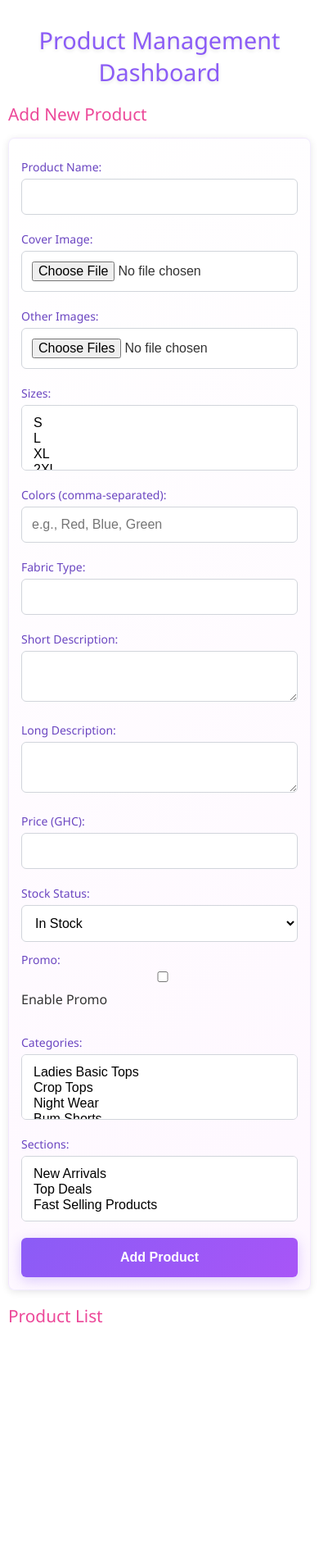
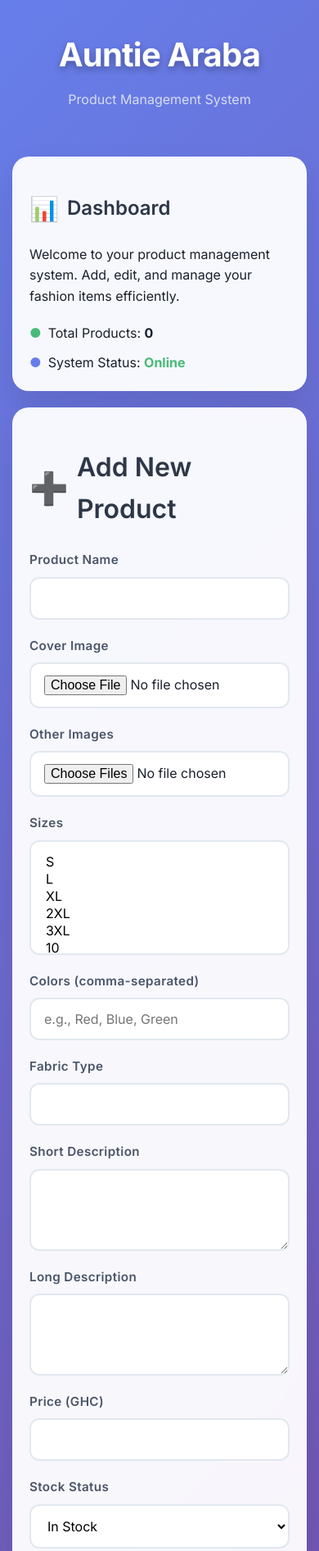
Before and after one commit to dromorongit/AuntieArabaShopPMS, a website: page index.html in a window 390 px wide. Shown: the top 1892 px of the page at 82% size. Before the commit the page ends 1644 px from the top, so only its background shows below. Drawn offline with Linux system fonts and the light colour scheme; no server answers.

Commit message:
Modernize dashboard UI: add professional design with cards, gradients, responsive layout, and improved UX

```diff
--- a/index.html
+++ b/index.html
@@ -7,21 +7,50 @@
   <link rel="stylesheet" href="style.css">
 </head>
 <body>
-  <h1>Product Management Dashboard</h1>
+  <div class="container">
+    <header class="header">
+      <h1>Auntie Araba</h1>
+      <p class="subtitle">Product Management System</p>
+    </header>
 
-  <section id="add-product">
+    <div class="dashboard">
+      <aside class="sidebar">
+        <h2>Dashboard</h2>
+        <p>Welcome to your product management system. Add, edit, and manage your fashion items efficiently.</p>
+        <div style="margin-top: 20px;">
+          <div style="display: flex; align-items: center; gap: 8px; margin-bottom: 10px;">
+            <span style="color: #48bb78;">●</span>
+            <span>Total Products: <strong id="total-products">0</strong></span>
+          </div>
+          <div style="display: flex; align-items: center; gap: 8px;">
+            <span style="color: #667eea;">●</span>
+            <span>System Status: <strong style="color: #48bb78;">Online</strong></span>
+          </div>
+        </div>
+      </aside>
+
+      <main class="main-content">
+        <section id="add-product" class="section">
           <h2 id="form-title">Add New Product</h2>
           <form id="addProductForm" enctype="multipart/form-data">
-      <label for="product_name">Product Name:</label>
-      <input type="text" id="product_name" required><br>
+            <div class="form-grid">
+              <div class="form-group">
+                <label for="product_name">Product Name</label>
+                <input type="text" id="product_name" required>
+              </div>
 
-      <label for="cover_image">Cover Image:</label>
-      <input type="file" id="cover_image" name="cover_image" accept="image/*"><br>
+              <div class="form-group">
+                <label for="cover_image">Cover Image</label>
+                <input type="file" id="cover_image" name="cover_image" accept="image/*">
+              </div>
 
-      <label for="other_images">Other Images:</label>
-      <input type="file" id="other_images" name="other_images" accept="image/*" multiple><br>
+              <div class="form-group">
+                <label for="other_images">Other Images</label>
+                <input type="file" id="other_images" name="other_images" accept="image/*" multiple>
+              </div>
 
-      <label for="sizes">Sizes:</label>
+              <div class="form-group">
+                <label for="sizes">Sizes</label>
                 <select id="sizes" multiple>
                   <option value="S">S</option>
                   <option value="L">L</option>
@@ -39,35 +68,54 @@
                   <option value="18">18</option>
                   <option value="19">19</option>
                   <option value="20">20</option>
-      </select><br>
+                </select>
+              </div>
 
-      <label for="colors">Colors (comma-separated):</label>
-      <input type="text" id="colors" placeholder="e.g., Red, Blue, Green"><br>
+              <div class="form-group">
+                <label for="colors">Colors (comma-separated)</label>
+                <input type="text" id="colors" placeholder="e.g., Red, Blue, Green">
+              </div>
 
-      <label for="fabric_type">Fabric Type:</label>
-      <input type="text" id="fabric_type"><br>
+              <div class="form-group">
+                <label for="fabric_type">Fabric Type</label>
+                <input type="text" id="fabric_type">
+              </div>
 
-      <label for="short_description">Short Description:</label>
-      <textarea id="short_description" required></textarea><br>
+              <div class="form-group">
+                <label for="short_description">Short Description</label>
+                <textarea id="short_description" required></textarea>
+              </div>
 
-      <label for="long_description">Long Description:</label>
-      <textarea id="long_description"></textarea><br>
+              <div class="form-group">
+                <label for="long_description">Long Description</label>
+                <textarea id="long_description"></textarea>
+              </div>
 
-      <label for="price_ghc">Price (GHC):</label>
-      <input type="number" id="price_ghc" required><br>
+              <div class="form-group">
+                <label for="price_ghc">Price (GHC)</label>
+                <input type="number" id="price_ghc" required>
+              </div>
 
-      <label for="stock_status">Stock Status:</label>
+              <div class="form-group">
+                <label for="stock_status">Stock Status</label>
                 <select id="stock_status">
                   <option value="In Stock">In Stock</option>
                   <option value="Out of Stock">Out of Stock</option>
-      </select><br>
+                </select>
+              </div>
 
-      <label for="promo">Promo:</label>
-      <input type="checkbox" id="promo"> Enable Promo<br>
-      <label for="promo_price" id="promo_price_label" style="display: none;">Promo Price (GHC):</label>
-      <input type="number" id="promo_price" style="display: none;"><br>
+              <div class="form-group checkbox-group">
+                <input type="checkbox" id="promo">
+                <label for="promo">Enable Promo</label>
+              </div>
 
-      <label for="categories">Categories:</label>
+              <div class="form-group" id="promo_price_group" style="display: none;">
+                <label for="promo_price">Promo Price (GHC)</label>
+                <input type="number" id="promo_price">
+              </div>
+
+              <div class="form-group">
+                <label for="categories">Categories</label>
                 <select id="categories" multiple>
                   <option value="Ladies Basic Tops">Ladies Basic Tops</option>
                   <option value="Crop Tops">Crop Tops</option>
@@ -83,23 +131,30 @@
                   <option value="Unisex NFL Jerseys">Unisex NFL Jerseys</option>
                   <option value="Football Jerseys">Football Jerseys</option>
                   <option value="Other Ladies Fashion Items">Other Ladies Fashion Items</option>
-      </select><br>
+                </select>
+              </div>
 
-      <label for="sections">Sections:</label>
+              <div class="form-group">
+                <label for="sections">Sections</label>
                 <select id="sections" multiple>
                   <option value="New Arrivals">New Arrivals</option>
                   <option value="Top Deals">Top Deals</option>
                   <option value="Fast Selling Products">Fast Selling Products</option>
-      </select><br>
+                </select>
+              </div>
+            </div>
 
-      <button type="submit">Add Product</button>
+            <button type="submit" class="btn btn-primary">Add Product</button>
           </form>
         </section>
 
-  <section id="product-list">
+        <section id="product-list" class="section">
           <h2>Product List</h2>
-    <div id="products"></div>
+          <div id="products" class="products-grid"></div>
         </section>
+      </main>
+    </div>
+  </div>
 
   <script src="script.js"></script>
 </body>
--- a/style.css
+++ b/style.css
@@ -1,23 +1,116 @@
+@import url('https://fonts.googleapis.com/css2?family=Inter:wght@300;400;500;600;700&display=swap');
+
 * {
   box-sizing: border-box;
 }
 
 body {
-  font-family: 'Segoe UI', Tahoma, Geneva, Verdana, sans-serif;
+  font-family: 'Inter', -apple-system, BlinkMacSystemFont, 'Segoe UI', Roboto, sans-serif;
   margin: 0;
+  padding: 0;
+  background: linear-gradient(135deg, #667eea 0%, #764ba2 100%);
+  color: #1a202c;
+  min-height: 100vh;
+  line-height: 1.6;
+}
+
+.container {
+  max-width: 1200px;
+  margin: 0 auto;
   padding: 20px;
-  background: linear-gradient(135deg, #ffffff 0%, #f8f9fa 100%);
-  color: #333;
-  min-height: 100vh;
+}
+
+.header {
+  text-align: center;
+  margin-bottom: 40px;
+  padding: 40px 0;
 }
 
 h1 {
-  color: #8b5cf6; /* Purple */
-  text-align: center;
-  margin-bottom: 30px;
-  font-size: 2.5em;
-  font-weight: 300;
-  text-shadow: 0 2px 4px rgba(0,0,0,0.1);
+  color: #ffffff;
+  font-size: 3.5em;
+  font-weight: 700;
+  margin: 0;
+  text-shadow: 0 4px 8px rgba(0,0,0,0.3);
+  letter-spacing: -0.02em;
+}
+
+.subtitle {
+  color: #e2e8f0;
+  font-size: 1.2em;
+  font-weight: 400;
+  margin-top: 10px;
+  opacity: 0.9;
+}
+
+.dashboard {
+  display: grid;
+  grid-template-columns: 1fr;
+  gap: 30px;
+}
+
+@media (min-width: 1024px) {
+  .dashboard {
+    grid-template-columns: 300px 1fr;
+  }
+}
+
+.sidebar {
+  background: rgba(255, 255, 255, 0.95);
+  backdrop-filter: blur(10px);
+  border-radius: 20px;
+  padding: 30px;
+  box-shadow: 0 20px 40px rgba(0,0,0,0.1);
+  border: 1px solid rgba(255, 255, 255, 0.2);
+}
+
+.sidebar h2 {
+  color: #2d3748;
+  font-size: 1.5em;
+  font-weight: 600;
+  margin-bottom: 20px;
+  display: flex;
+  align-items: center;
+  gap: 10px;
+}
+
+.sidebar h2::before {
+  content: "📊";
+  font-size: 1.2em;
+}
+
+.main-content {
+  display: flex;
+  flex-direction: column;
+  gap: 30px;
+}
+
+.section {
+  background: rgba(255, 255, 255, 0.95);
+  backdrop-filter: blur(10px);
+  border-radius: 20px;
+  padding: 30px;
+  box-shadow: 0 20px 40px rgba(0,0,0,0.1);
+  border: 1px solid rgba(255, 255, 255, 0.2);
+}
+
+.section h2 {
+  color: #2d3748;
+  font-size: 2em;
+  font-weight: 600;
+  margin-bottom: 25px;
+  display: flex;
+  align-items: center;
+  gap: 10px;
+}
+
+.section h2::before {
+  content: "➕";
+  font-size: 1.2em;
+}
+
+#product-list h2::before {
+  content: "📦";
 }
 
 h2 {
@@ -27,160 +120,257 @@ h2 {
   font-weight: 400;
 }
 
-form {
-  background: linear-gradient(145deg, #ffffff 0%, #fef7ff 100%);
-  padding: 30px;
-  border-radius: 15px;
-  box-shadow: 0 10px 30px rgba(139, 92, 246, 0.1), 0 1px 8px rgba(0,0,0,0.1);
-  max-width: 900px;
-  margin: 0 auto;
-  border: 1px solid rgba(139, 92, 246, 0.1);
+.form-grid {
+  display: grid;
+  grid-template-columns: 1fr;
+  gap: 20px;
+}
+
+@media (min-width: 768px) {
+  .form-grid {
+    grid-template-columns: repeat(2, 1fr);
+  }
+}
+
+.form-group {
+  display: flex;
+  flex-direction: column;
 }
 
 label {
   display: block;
-  margin: 15px 0 8px;
-  color: #6b46c1; /* Darker purple */
-  font-weight: 500;
-  font-size: 1em;
+  margin-bottom: 8px;
+  color: #4a5568;
+  font-weight: 600;
+  font-size: 0.95em;
+  letter-spacing: 0.025em;
 }
 
 input, textarea, select {
   width: 100%;
-  padding: 12px 15px;
-  margin-bottom: 15px;
+  padding: 14px 16px;
   border: 2px solid #e2e8f0;
-  border-radius: 8px;
+  border-radius: 12px;
   font-size: 1em;
   transition: all 0.3s ease;
-  background: #fff;
+  background: #ffffff;
+  font-family: inherit;
 }
 
 input:focus, textarea:focus, select:focus {
   outline: none;
-  border-color: #ec4899; /* Pink */
-  box-shadow: 0 0 0 3px rgba(236, 72, 153, 0.1);
+  border-color: #667eea;
+  box-shadow: 0 0 0 3px rgba(102, 126, 234, 0.1);
+  transform: translateY(-1px);
 }
 
-button {
-  background: linear-gradient(135deg, #8b5cf6 0%, #a855f7 100%); /* Purple gradient */
+textarea {
+  resize: vertical;
+  min-height: 100px;
+}
+
+select[multiple] {
+  height: 140px;
+  background: #ffffff;
+}
+
+.checkbox-group {
+  display: flex;
+  align-items: center;
+  gap: 10px;
+  margin: 15px 0;
+}
+
+.checkbox-group input[type="checkbox"] {
+  width: auto;
+  margin: 0;
+}
+
+.checkbox-group label {
+  margin: 0;
+  cursor: pointer;
+}
+
+.btn {
+  background: linear-gradient(135deg, #667eea 0%, #764ba2 100%);
   color: white;
-  padding: 15px 30px;
+  padding: 16px 32px;
   border: none;
-  border-radius: 8px;
+  border-radius: 12px;
   cursor: pointer;
   font-size: 1.1em;
   font-weight: 600;
   transition: all 0.3s ease;
-  box-shadow: 0 4px 15px rgba(139, 92, 246, 0.3);
-  width: 100%;
+  box-shadow: 0 4px 15px rgba(102, 126, 234, 0.3);
+  display: inline-flex;
+  align-items: center;
+  gap: 8px;
+  text-decoration: none;
+  justify-content: center;
 }
 
-button:hover {
-  background: linear-gradient(135deg, #7c3aed 0%, #9333ea 100%);
+.btn:hover {
+  background: linear-gradient(135deg, #5a67d8 0%, #6b46c1 100%);
   transform: translateY(-2px);
-  box-shadow: 0 6px 20px rgba(139, 92, 246, 0.4);
+  box-shadow: 0 8px 25px rgba(102, 126, 234, 0.4);
 }
 
-select[multiple] {
-  height: 120px;
-  background: #fff;
+.btn:active {
+  transform: translateY(0);
 }
 
-#promo {
-  margin-right: 8px;
+.btn-primary::before {
+  content: "💾";
+  font-size: 1.2em;
 }
 
-label[for="promo"] {
-  display: inline;
-  margin-right: 10px;
+.btn-edit {
+  background: linear-gradient(135deg, #48bb78 0%, #38a169 100%);
+}
+
+.btn-edit::before {
+  content: "✏️";
+}
+
+.btn-delete {
+  background: linear-gradient(135deg, #f56565 0%, #e53e3e 100%);
+}
+
+.btn-delete::before {
+  content: "🗑️";
+}
+
+.products-grid {
+  display: grid;
+  grid-template-columns: repeat(auto-fill, minmax(300px, 1fr));
+  gap: 20px;
+}
+
+.product-card {
+  background: #ffffff;
+  border-radius: 16px;
+  padding: 24px;
+  box-shadow: 0 4px 20px rgba(0,0,0,0.08);
+  border: 1px solid rgba(255, 255, 255, 0.8);
+  transition: all 0.3s ease;
+  position: relative;
+  overflow: hidden;
+}
+
+.product-card::before {
+  content: '';
+  position: absolute;
+  top: 0;
+  left: 0;
+  right: 0;
+  height: 4px;
+  background: linear-gradient(90deg, #667eea, #764ba2);
+}
+
+.product-card:hover {
+  transform: translateY(-4px);
+  box-shadow: 0 12px 40px rgba(0,0,0,0.15);
+}
+
+.product-name {
+  font-size: 1.25em;
+  font-weight: 600;
+  color: #2d3748;
+  margin: 0 0 8px 0;
+  display: flex;
+  align-items: center;
+  gap: 8px;
+}
+
+.product-name::before {
+  content: "👗";
+  font-size: 1.2em;
+}
+
+.product-price {
+  font-size: 1.1em;
+  font-weight: 500;
+  color: #48bb78;
+  margin: 0 0 16px 0;
+  display: flex;
+  align-items: center;
+  gap: 6px;
+}
+
+.product-price::before {
+  content: "💰";
+}
+
+.product-details {
+  display: flex;
+  flex-wrap: wrap;
+  gap: 8px;
+  margin-bottom: 16px;
+}
+
+.detail-tag {
+  background: #f7fafc;
+  color: #4a5568;
+  padding: 4px 8px;
+  border-radius: 6px;
+  font-size: 0.85em;
+  font-weight: 500;
+}
+
+.product-actions {
+  display: flex;
+  gap: 8px;
+  justify-content: flex-end;
+}
+
+.product-actions .btn {
+  padding: 8px 16px;
+  font-size: 0.9em;
+  min-width: auto;
 }
 
 /* Mobile responsiveness */
 @media (max-width: 768px) {
-  body {
-    margin: 0;
-    padding: 10px;
-    background: #ffffff;
+  .container {
+    padding: 15px;
+  }
+
+  .header {
+    padding: 20px 0;
+    margin-bottom: 20px;
   }
 
   h1 {
-    font-size: 1.8em;
-    margin-bottom: 15px;
-    text-align: center;
+    font-size: 2.5em;
   }
 
-  h2 {
-    font-size: 1.3em;
-    margin-bottom: 15px;
+  .subtitle {
+    font-size: 1em;
   }
 
-  form {
-    padding: 15px;
-    margin: 0;
-    max-width: none;
-    border-radius: 8px;
-    box-shadow: 0 2px 10px rgba(0,0,0,0.1);
+  .dashboard {
+    grid-template-columns: 1fr;
+    gap: 20px;
   }
 
-  label {
-    margin: 10px 0 5px;
-    font-size: 14px;
+  .sidebar, .section {
+    padding: 20px;
   }
 
-  input, textarea, select {
-    padding: 12px;
-    font-size: 16px;
-    border-radius: 6px;
-    border: 1px solid #d1d5db;
-    width: 100%;
-    box-sizing: border-box;
-    margin-bottom: 10px;
+  .form-grid {
+    grid-template-columns: 1fr;
   }
 
-  select[multiple] {
-    height: 80px;
-    max-height: 120px;
-    overflow-y: auto;
+  .products-grid {
+    grid-template-columns: 1fr;
   }
 
-  button {
-    margin-top: 10px;
-    padding: 15px;
-    font-size: 16px;
-    width: 100%;
-    border-radius: 6px;
+  .product-card {
+    padding: 20px;
   }
 
-  /* Promo section */
-  #promo_price_label, #promo_price {
-    margin-top: 5px;
+  .btn {
+    padding: 14px 24px;
+    font-size: 1em;
   }
 }
-
-.product-item {
-  background: #f9f9f9;
-  padding: 10px;
-  margin: 10px 0;
-  border-radius: 6px;
-  border: 1px solid #ddd;
-  display: flex;
-  justify-content: space-between;
-  align-items: center;
-}
-
-.product-item h3 {
-  margin: 0;
-  color: #333;
-}
-
-.product-item p {
-  margin: 5px 0;
-  color: #666;
-}
-
-.product-item button {
-  margin-left: 10px;
-  padding: 5px 10px;
-  font-size: 14px;
-}
```
Also changed, not shown: script.js (+21 -13 lines). Lines whose indentation alone changed are shown as unchanged.
